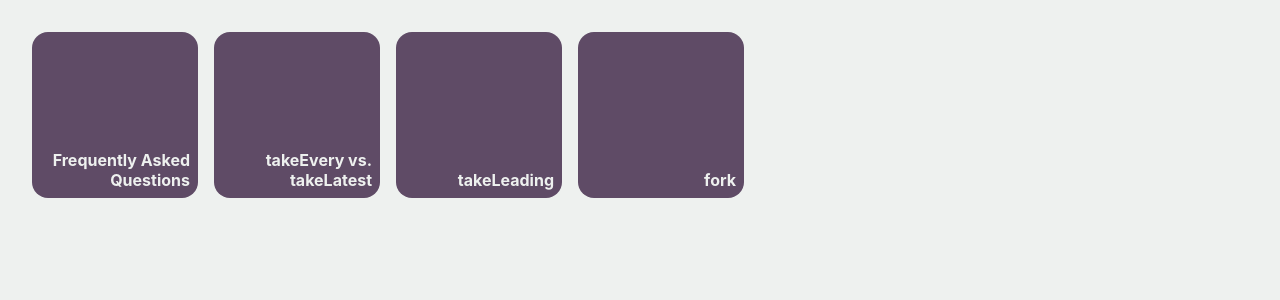
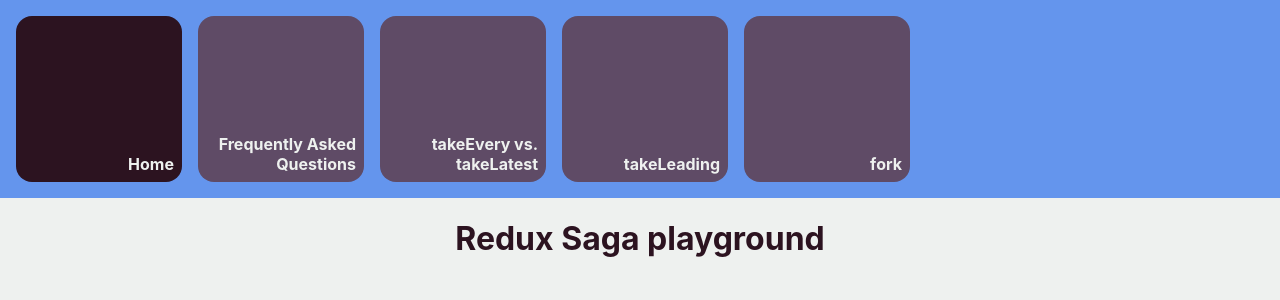
Before and after one commit to andradnl/redux-saga-playground, a React (Create React App) app: page / in a window 1280 px wide. Shown: the top 300 px of the page. Built offline with nearby package versions, Linux system fonts and the light colour scheme.

Commit message:
Implement a navigation bar on all pages

```diff
--- a/src/App.css
+++ b/src/App.css
@@ -23,6 +23,14 @@
   color: var(--color-purple-dark);
 }
 
+.navigation {
+  display: flex;
+  gap: 16px;
+  background-color: var(--color-blue-light);
+  padding: 16px;
+  margin: -32px -32px 0;
+}
+
 .button {
   border-radius: 16px;
   padding: 8px 24px;
@@ -45,6 +53,11 @@
   width: 100%;
 }
 
+.home-page {
+  display: flex;
+  flex-direction: column;
+}
+
 .card-small {
   color: var(--color-grey-light);
   background-color: var(--color-purple-light);
@@ -58,7 +71,8 @@
   cursor: pointer;
 }
 
-.card-small:hover {
+.card-small:hover,
+.card-small-active {
   background-color: var(--color-purple-dark);
   transition: 0.2s background-color ease-in-out;
 }
--- a/src/App.js
+++ b/src/App.js
@@ -5,6 +5,7 @@
 import { EveryLatestExample } from "./pages/EveryLatestExample";
 import { TakeLeadingExample } from "./pages/TakeLeadingExample";
 import { ForkExample } from "./pages/ForkExample";
+import { NavigationBar } from "./components/NavigationBar";
 
 const router = createBrowserRouter([
   {
@@ -19,7 +20,15 @@
     path: "/examples/take-leading",
     element: <TakeLeadingExample />,
   },
-  { path: "faq", element: <h1>FAQ</h1> },
+  {
+    path: "faq",
+    element: (
+      <div>
+        <NavigationBar />
+        <h1>FAQ</h1>
+      </div>
+    ),
+  },
   { path: "/examples/fork", element: <ForkExample /> },
 ]);
 
--- /dev/null
+++ b/src/components/NavigationBar.tsx
@@ -0,0 +1,42 @@
+import * as React from "react";
+import { Link, useLocation } from "react-router-dom";
+
+interface NavCardProps {
+  title: string;
+  pageToNavigate?: string;
+}
+
+const NavCard = ({ pageToNavigate, title }: NavCardProps) => {
+  const location = useLocation();
+  const currentPage = location.pathname;
+
+  return (
+    <Link to={pageToNavigate ?? ""}>
+      <div
+        className={`card-small ${
+          currentPage === pageToNavigate && "card-small-active"
+        }`}
+      >
+        <span>{title}</span>
+      </div>
+    </Link>
+  );
+};
+
+const cards = [
+  { title: "Home", page: "/" },
+  { title: "Frequently Asked Questions", page: "/faq" },
+  { title: "takeEvery vs. takeLatest", page: "/examples/every-latest" },
+  { title: "takeLeading", page: "/examples/take-leading" },
+  { title: "fork", page: "/examples/fork" },
+];
+
+export const NavigationBar = () => {
+  return (
+    <div className="navigation">
+      {cards.map(({ title, page }) => (
+        <NavCard key={title} title={title} pageToNavigate={page} />
+      ))}
+    </div>
+  );
+};
--- a/src/pages/EveryLatestExample.tsx
+++ b/src/pages/EveryLatestExample.tsx
@@ -5,6 +5,7 @@
 import { Button } from "../components/Button";
 import { fetchPostsData, selectPosts } from "../redux/posts/slice";
 import { fetchUsersData, selectUsers } from "../redux/users/slice";
+import { NavigationBar } from "../components/NavigationBar";
 
 export const EveryLatestExample = () => {
   const dispatch = useDispatch();
@@ -18,6 +19,8 @@
   } = useSelector(selectPosts);
 
   return (
+    <>
+      <NavigationBar />
       <div className="page-container">
         <h1>takeEvery vs. takeLatest</h1>
         <div style={{ display: "flex", width: "100%" }}>
@@ -52,5 +55,6 @@
           </Card>
         </div>
       </div>
+    </>
   );
 };
--- a/src/pages/ForkExample.tsx
+++ b/src/pages/ForkExample.tsx
@@ -2,6 +2,7 @@
 import { useDispatch, useSelector } from "react-redux";
 
 import { Button } from "../components/Button";
+import { NavigationBar } from "../components/NavigationBar";
 import { selectFork, runFork, runFailingFork } from "../redux/fork/slice";
 
 export const ForkExample = () => {
@@ -12,6 +13,8 @@
   } = useSelector(selectFork);
 
   return (
+    <>
+      <NavigationBar />
       <div className="page-container">
         <h1>Fork example</h1>
         <div style={{ display: "flex", width: "100%", gap: 16 }}>
@@ -28,5 +31,6 @@
         {error && <p>{error}</p>}
         {success && <p>Saga has finished successfully</p>}
       </div>
+    </>
   );
 };
--- a/src/pages/Home.tsx
+++ b/src/pages/Home.tsx
@@ -1,32 +1,12 @@
 import * as React from "react";
-import { Link } from "react-router-dom";
 
-interface HomeCardProps {
-  title: string;
-  pageToNavigate?: string;
-}
-
-export const HomeCard = ({ pageToNavigate, title }: HomeCardProps) => (
-  <Link to={pageToNavigate ?? ""}>
-    <div className="card-small">
-      <span>{title}</span>
-    </div>
-  </Link>
-);
-
-const cards = [
-  { title: "Frequently Asked Questions", page: "/faq" },
-  { title: "takeEvery vs. takeLatest", page: "/examples/every-latest" },
-  { title: "takeLeading", page: "/examples/take-leading" },
-  { title: "fork", page: "/examples/fork" },
-];
+import { NavigationBar } from "../components/NavigationBar";
 
 export const Home = () => {
   return (
-    <div className="page-container">
-      {cards.map(({ title, page }) => (
-        <HomeCard title={title} pageToNavigate={page} />
-      ))}
+    <div className="home-page">
+      <NavigationBar />
+      <h1>Redux Saga playground</h1>
     </div>
   );
 };
--- a/src/pages/TakeLeadingExample.tsx
+++ b/src/pages/TakeLeadingExample.tsx
@@ -1,5 +1,6 @@
 import * as React from "react";
 import { useDispatch, useSelector } from "react-redux";
+import { NavigationBar } from "../components/NavigationBar";
 
 import { getPost, selectPosts } from "../redux/posts/slice";
 
@@ -51,7 +52,12 @@
       : `Post ${id}`;
 
   return (
-    <div style={{ display: "flex", flexWrap: "wrap", gap: 16 }}>
+    <>
+      <NavigationBar />
+      <div
+        style={{ display: "flex", flexWrap: "wrap", gap: 16, marginTop: 16 }}
+      >
+        <h1>takeLeading</h1>
         {[1, 2, 3, 4].map((id: number) => {
           const isSelected = selectedPost.id === id;
           return (
@@ -63,5 +69,6 @@
           );
         })}
       </div>
+    </>
   );
 };
```
Lines whose indentation alone changed are shown as unchanged.
